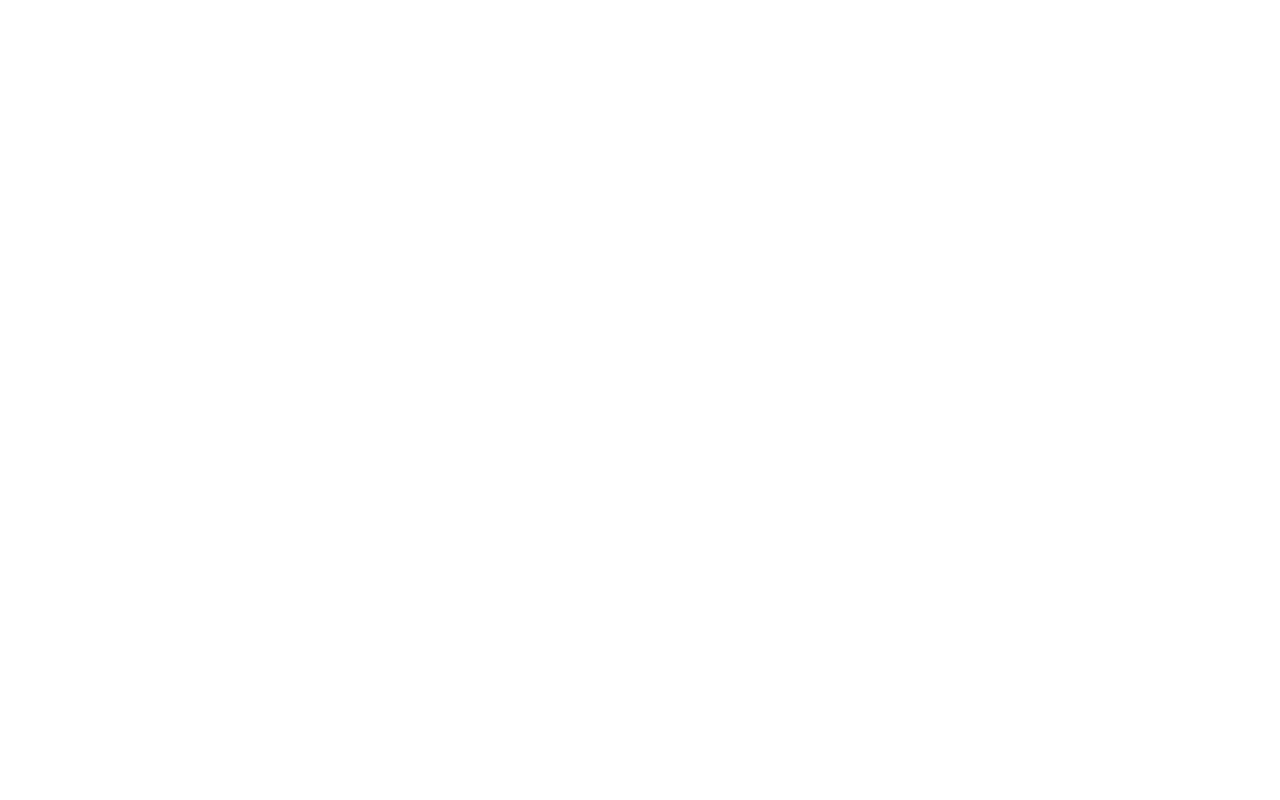
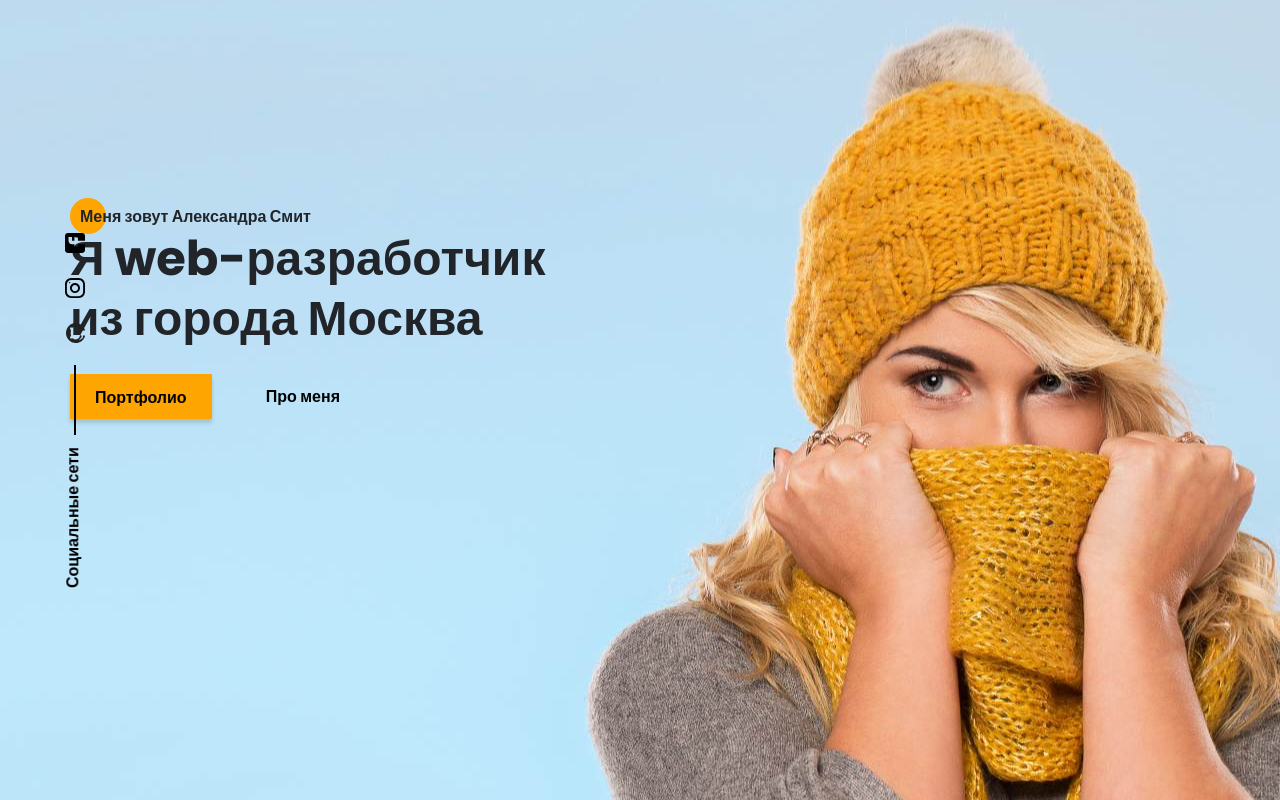
Before and after one commit to homie43/Portfolio_test, a website: page src/index.html in a window 1280 px wide. Drawn offline with nearby package versions, Linux system fonts and the light colour scheme; files that its build step writes are made by us from their sources; files whose address does not match are found by name.

Commit message:
first section

```diff
--- a/package.json
+++ b/package.json
@@ -10,6 +10,7 @@
   "license": "ISC",
   "devDependencies": {
     "browser-sync": "^2.27.7",
+    "clean-css": "^5.2.2",
     "gulp": "^4.0.2",
     "gulp-autoprefixer": "^8.0.0",
     "gulp-clean-css": "^4.3.0",
--- a/src/index.html
+++ b/src/index.html
@@ -44,7 +44,23 @@
     <link rel="stylesheet" href="css/style.min.css">
 </head>
 <body>
-
+    <aside class="sidepanel">
+        <a href="" class="sidepanel_link"><img src="icons/social/facebook.svg" alt="facebook"></a>
+        <a href="" class="sidepanel_link"><img src="icons/social/instagram.svg" alt="instagram"></a>
+        <a href="" class="sidepanel_link"><img src="icons/social/github.svg" alt="github"></a>
+        <div class="sidepanel__deviver"></div>
+        <div class="sidepanel__text"><span>Социальные сети</span></div>
+    </aside>
+    <section class="promo">
+        <div class="container">
+            <div class="title title_fz16 promo__subtitle">Меня зовут Александра Смит</div>
+            <h1 class="title title_fz48">Я web-разработчик <br> из города Москва</h1>
+            <div class="promo__btns">
+                <a href="#" class="promo__link btn">Портфолио</a>
+                <a href="#" class="promo__link">Про меня</a>
+            </div>
+        </div>
+    </section>
     <script src="js/script.js"></script>
 </body>
 </html>
--- a/src/sass/base/_mixins.scss
+++ b/src/sass/base/_mixins.scss
@@ -0,0 +1,13 @@
+@mixin before_circle {
+    &:before {
+        content: '';
+        position: absolute;
+        z-index: -1;
+        top: -7px;
+        left: 0;
+        width: 36px;
+        height: 36px;
+        border-radius: 100%;
+        background: $main-color;
+    }
+}
--- a/src/sass/base/_variables.scss
+++ b/src/sass/base/_variables.scss
@@ -0,0 +1 @@
+$main-color: #FFA501;
--- /dev/null
+++ b/src/sass/blocks/_button.scss
@@ -0,0 +1,6 @@
+.btn {
+    height: 45px;
+    background: $main-color;
+    box-shadow: 0px 4px 4px rgba(0, 0, 0, 0.15);
+    padding: 12px 25px;
+}
--- /dev/null
+++ b/src/sass/blocks/_promo.scss
@@ -0,0 +1,31 @@
+.promo {
+    min-height: 100vh; /* с какого бы устрйоства пользователь не зашел, экран будет занимать всю область его экрана */
+    position: relative;
+    background: url('../img/main_bg.jpg') no-repeat 50%/cover;
+    padding-top: 205px;
+    &__title {
+        margin-top: 10px;
+    }
+    &__subtitle {
+        position: relative;
+        padding-left: 10px;
+        @include before_circle;
+        z-index: 2;
+
+    }
+    &__btns {
+        margin-top: 25px;
+        display: flex;
+        width: 270px;
+        align-items: center;
+        justify-content: space-between;
+    }
+    &__link {
+        color: #000;
+        font-weight: bold;
+        &:hover {
+            color: #000;
+            text-decoration: none;
+        }
+    }
+}
--- /dev/null
+++ b/src/sass/blocks/_sidepanel.scss
@@ -0,0 +1,26 @@
+.sidepanel {
+    position: fixed;
+    top: 230px;
+    left: 0px;
+    display: flex;
+    flex-direction: column;
+    justify-content: space-between;
+    align-items: center;
+    height: 250px;
+    z-index: 3;
+    &__deviver {
+        width: 2px;
+        height: 70px;
+        background-color: #000;
+    }
+    &__text {
+        font-weight: bold;
+        font-size: 16px;
+        color: #000000;
+        span {
+            transform: rotate(-90deg) translate(-30%,-7%);
+            display: block;
+            width: 150px;
+        }
+    }
+}
--- /dev/null
+++ b/src/sass/blocks/_title.scss
@@ -0,0 +1,16 @@
+.title {
+    font-weight: bold;
+    font-size: 36px;
+    line-height: 60px;
+    &_fz14 {
+        font-size: 14px;
+        line-height: 21px;
+    }
+    &_fz16 {
+        font-size: 16px;
+        line-height: 24px;
+    }
+    &_fz48 {
+        font-size: 48px;
+    }
+}
--- a/src/sass/style.scss
+++ b/src/sass/style.scss
@@ -1,8 +1,20 @@
 @import 'libs/bootstrap-reboot.min';
 @import url('https://fonts.googleapis.com/css2?family=Poppins:wght@500;700&display=swap');
+
+@import 'base/variables';
+@import 'base/mixins';
 
 * {
     font-family: 'Poppins', sans-serif;
     margin: 0;
     padding: 0;
 }
+ .container {
+    width: 1140px;
+    margin: 0 auto;
+ }
+
+@import 'blocks/promo';
+@import 'blocks/title';
+@import 'blocks/button';
+@import 'blocks/sidepanel';
```
Also changed, not shown: dist/css/style.min.css, dist/index.html, 1 other file.
